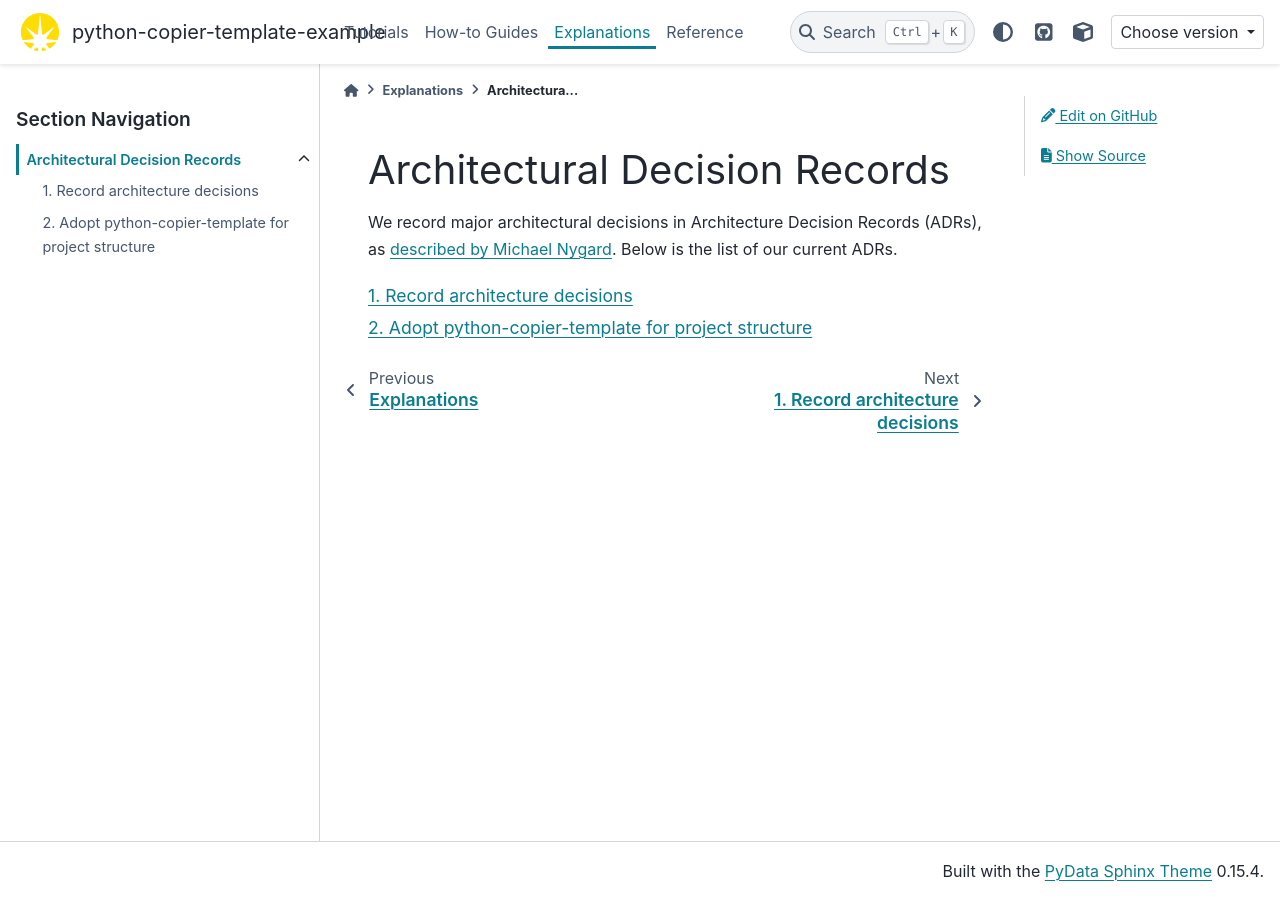
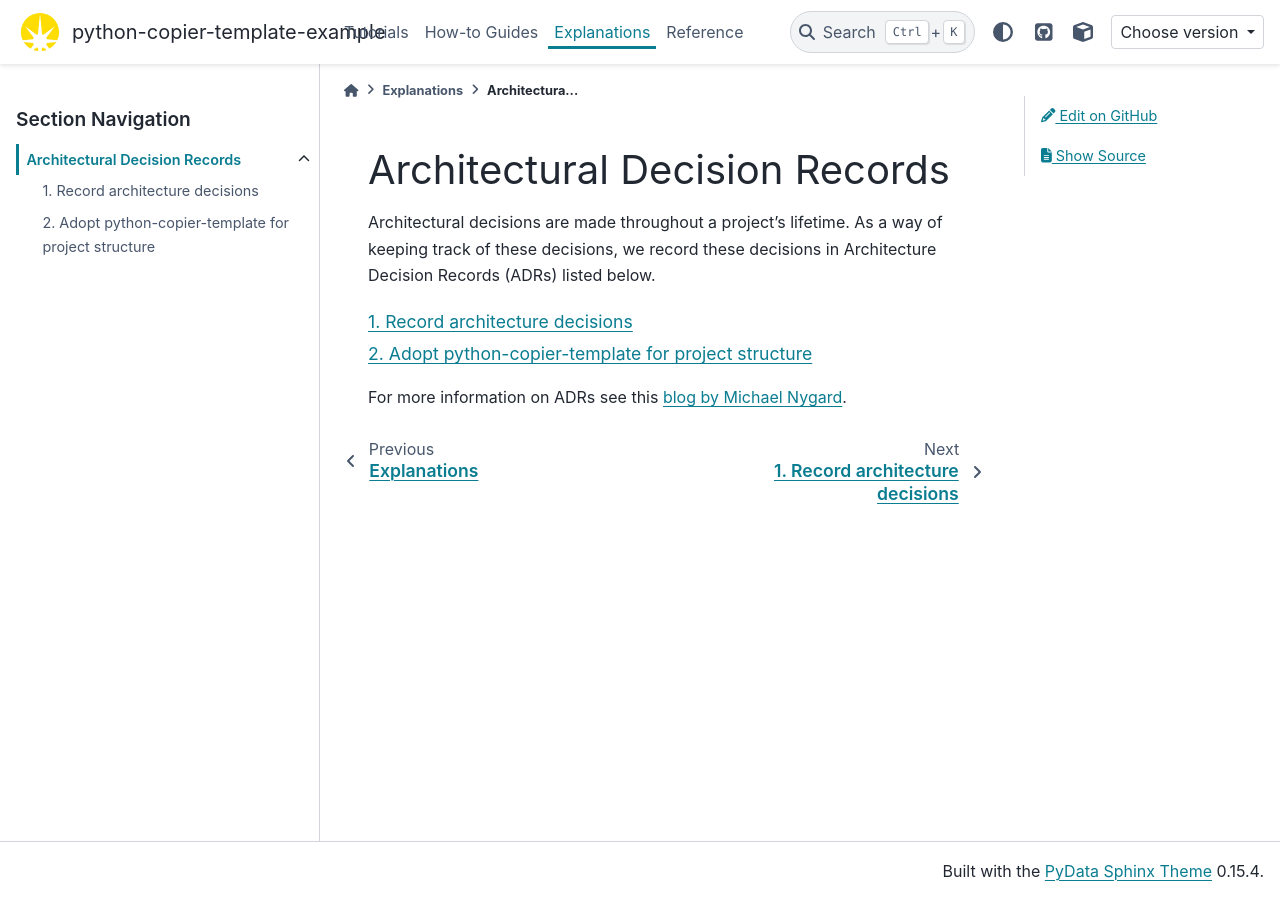
Before and after one commit to DiamondLightSource/python-copier-template-example, a Sphinx documentation site: the page built from docs/explanations/decisions.md, in a window 1280 px wide. Built offline with Sphinx 7.4.7 and the PyData theme 0.15.4, drawn with Linux system fonts in a browser that asks for light colours; the version number could not be read and is left out.

Commit message:
deploy: DiamondLightSource/python-copier-template@871b14d7dce0f699ad03d722638e3d0da709d1d5

````diff
--- a/docs/explanations/decisions.md
+++ b/docs/explanations/decisions.md
@@ -1,14 +1,6 @@
-% This Source Code Form is subject to the terms of the Mozilla Public
-
-% License, v. 2.0. If a copy of the MPL was not distributed with this
-
-% file, You can obtain one at http://mozilla.org/MPL/2.0/.
-
 # Architectural Decision Records
 
-We record major architectural decisions in Architecture Decision Records (ADRs),
-as [described by Michael Nygard](http://thinkrelevance.com/blog/2011/11/15/documenting-architecture-decisions).
-Below is the list of our current ADRs.
+Architectural decisions are made throughout a project's lifetime. As a way of keeping track of these decisions, we record these decisions in Architecture Decision Records (ADRs) listed below.
 
 ```{toctree}
 :glob: true
@@ -16,3 +8,5 @@ Below is the list of our current ADRs.
 
 decisions/*
 ```
+
+For more information on ADRs see this [blog by Michael Nygard](http://thinkrelevance.com/blog/2011/11/15/documenting-architecture-decisions).
````
Also changed, not shown: .copier-answers.yml, 1 other file.
